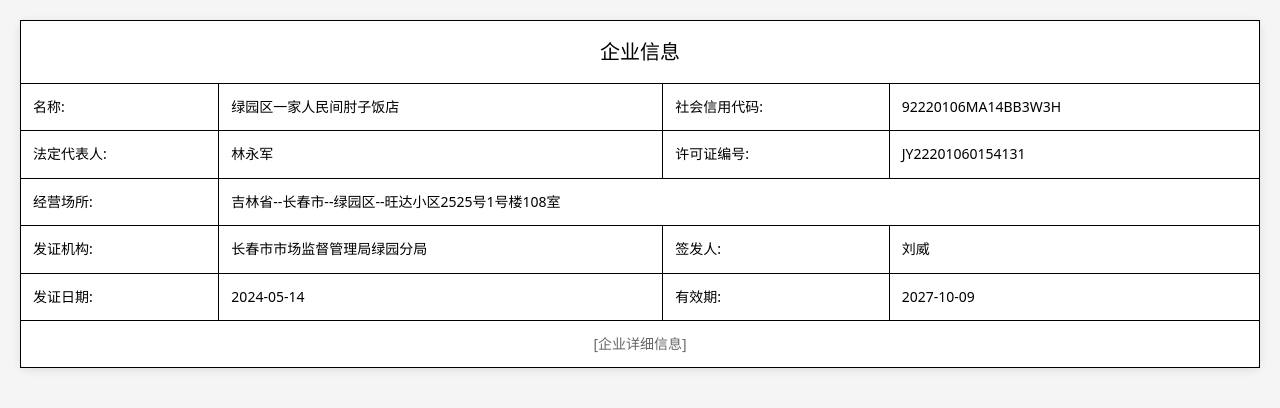
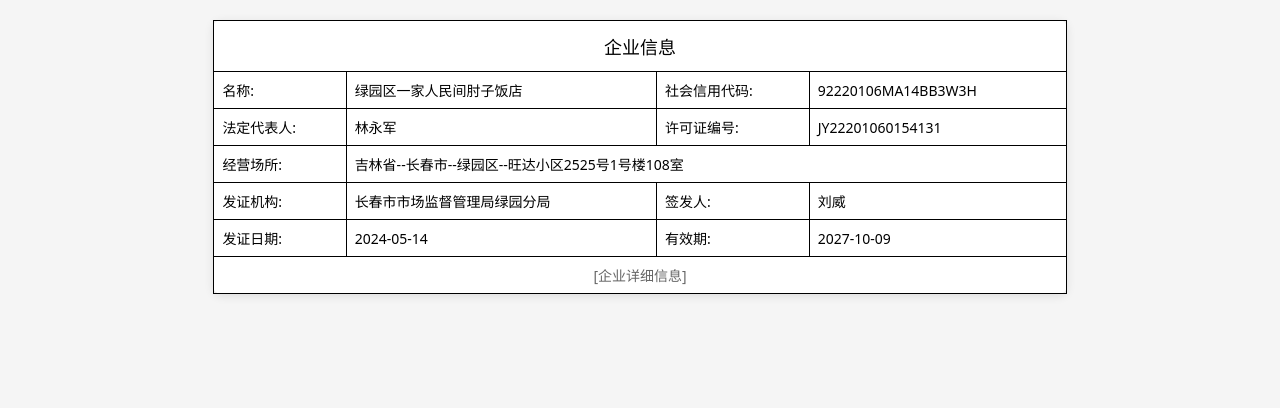
Before and after one commit to expectwebout/expectwebout.github.io, a plain HTML site: page index.html in a window 1280 px wide. Drawn offline with Linux system fonts and the light colour scheme.

Commit message:
Update index.html

```diff
--- a/index.html
+++ b/index.html
@@ -13,10 +13,12 @@
         }
         body {
             background-color: #f5f5f5;
+            font-size: 14px; /* 适配手机字体大小 */
         }
         .container {
             background: white;
-            margin: 20px;
+            max-width: 66.66%; /* 占屏幕三分之二 */
+            margin: 20px auto; /* 居中 */
             border-radius: 8px;
             box-shadow: 0 2px 10px rgba(0,0,0,0.1);
         }
@@ -26,25 +28,18 @@
             border: 1px solid #000;
         }
         .main-table td {
-            padding: 12px;
+            padding: 8px; /* 缩小内边距适配手机 */
             border: 1px solid #000;
-            font-size: 14px;
-            line-height: 1.6;
+            white-space: nowrap; /* 防止文字换行 */
         }
         .detail-btn {
             text-align: center;
-            padding: 15px;
+            padding: 10px;
             cursor: pointer;
             color: #666;
         }
         .detail-container {
             display: none;
-        }
-        .title {
-            text-align: center;
-            font-size: 20px;
-            padding: 20px;
-            border-bottom: 1px solid #e0e0e0;
         }
     </style>
 </head>
@@ -53,7 +48,7 @@
     <div class="container">
         <table class="main-table">
             <tr>
-                <td colspan="4" style="text-align: center; font-size: 20px; padding: 15px;">企业信息</td>
+                <td colspan="4" style="text-align: center; font-size: 18px; padding: 12px;">企业信息</td>
             </tr>
             <tr>
                 <td>名称:</td>
```
